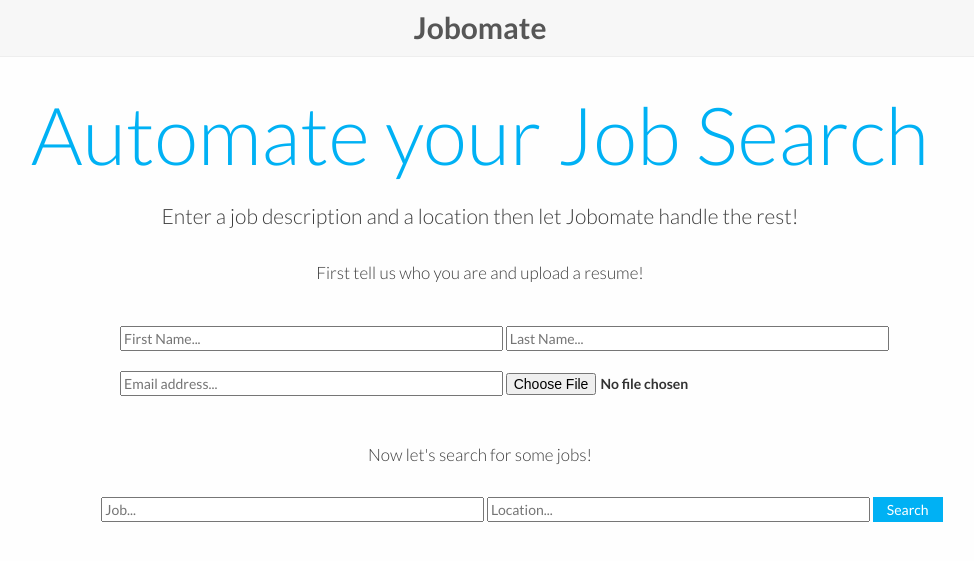
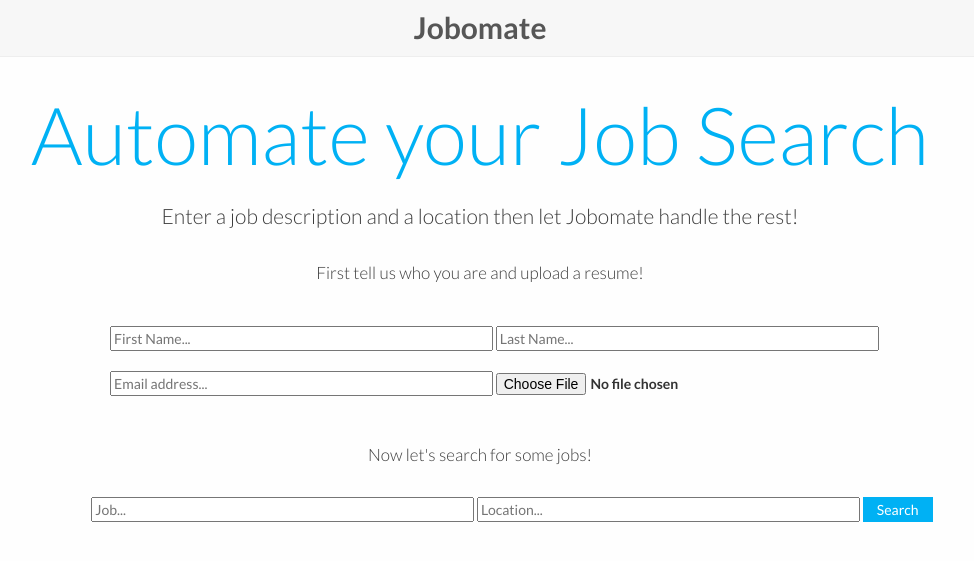
Before and after one commit to mandeep/Job-Automate, a Django app: page / in a window 1280 px wide. Shown: the top 561 px of the page, without its empty margins (160-1134 px from the left). Run offline with Django 3.2, Linux system fonts and the light colour scheme; some libraries are stand-ins or nearby versions.

Commit message:
Changed padding-left on forms

```diff
--- a/jobautomate/web_search/static/css/web_search.css
+++ b/jobautomate/web_search/static/css/web_search.css
@@ -47,7 +47,7 @@ body {
 }
 
 .container{
-    padding-left: 225px
+    padding-left: 215px
 
 }
 
@@ -61,7 +61,7 @@ body {
 }
 .job_forms {
     text-align: center;
-    padding-left: 84px;
+    padding-left: 64px;
 }
 
 input[type=text] {
```
